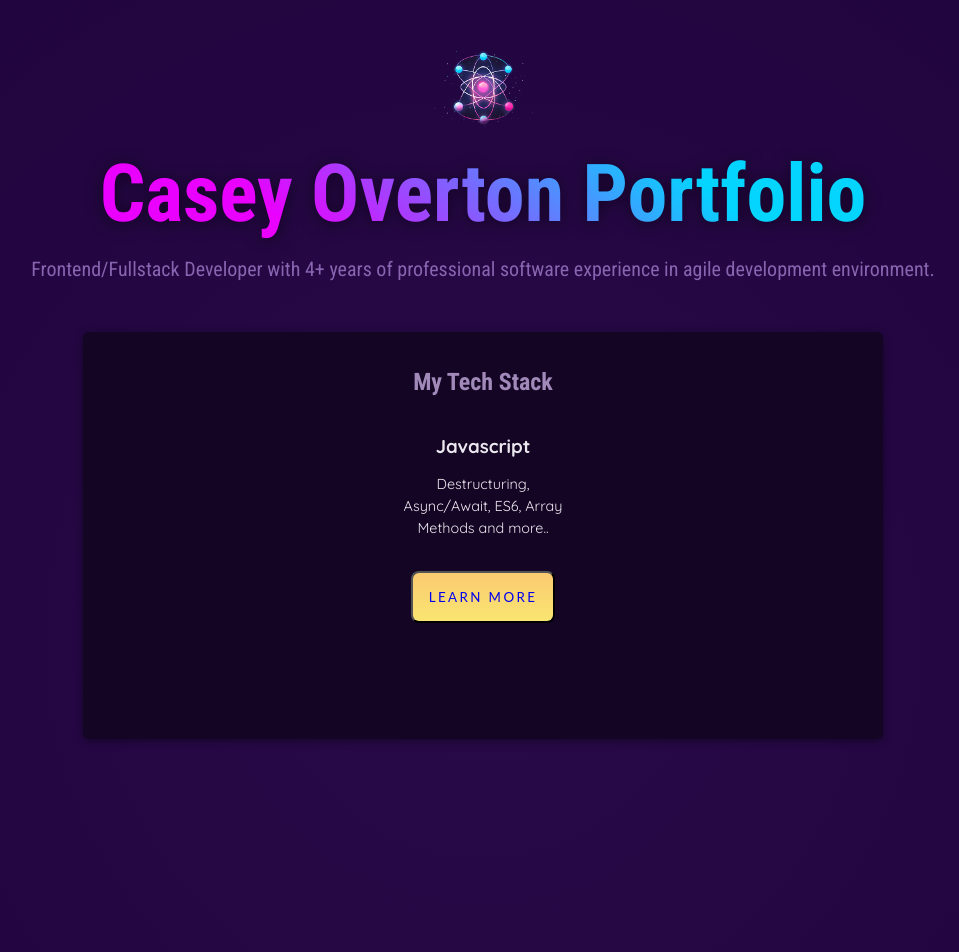
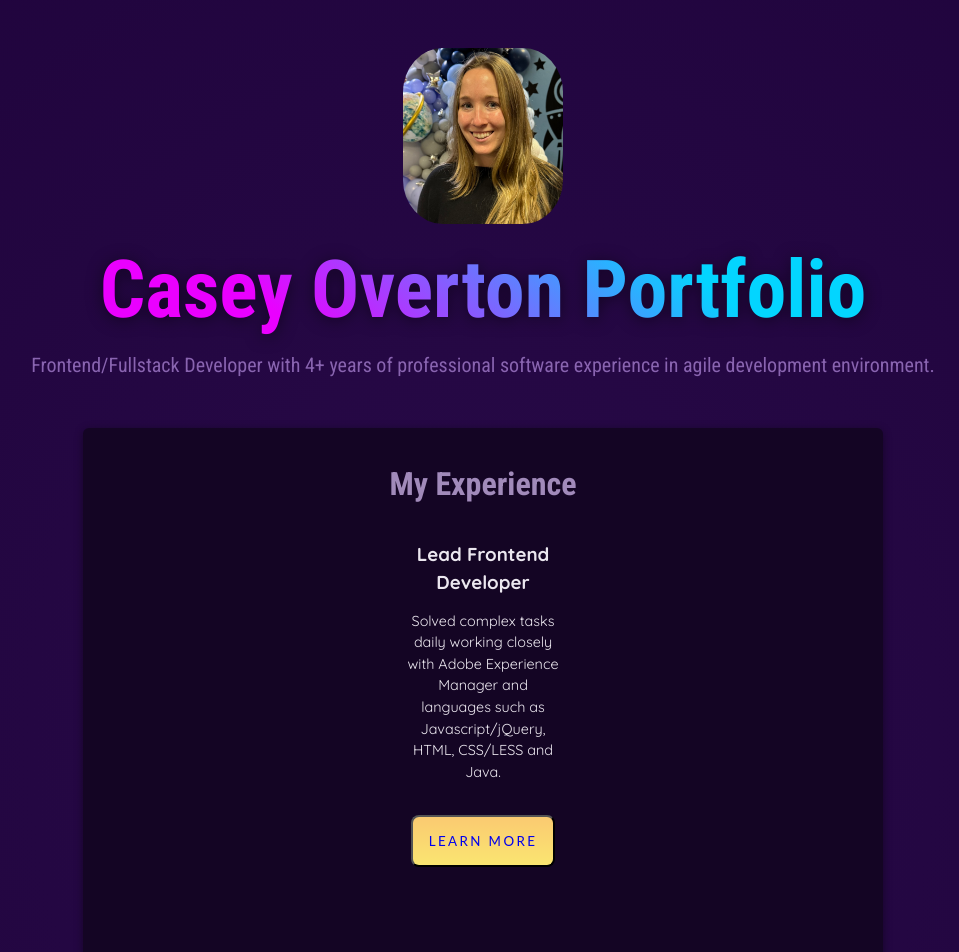
Before and after one commit to CaseyOverton/react-portfolio-2024, a React (Vite) app: page / in a window 1280 px wide. Shown: the top 952 px of the page, without its empty margins (157-1116 px from the left). Built offline with nearby package versions, Linux system fonts and the light colour scheme.

Commit message:
Carousel reworking

```diff
--- a/src/App.jsx
+++ b/src/App.jsx
@@ -1,60 +1,13 @@
-import TechStack from '../src/components/techStack.jsx'
-import Header from '../src/components/header.jsx'
+import Header from './components/Header.jsx'
 import React from 'react'
-import useEmblaCarousel from 'embla-carousel-react'
-
-export function EmblaCarousel() {
-  const [emblaRef] = useEmblaCarousel({ loop: true })
-
-  return (
-    <div className="embla" ref={emblaRef}>
-      <div className="embla__container">
-        <div className="embla__slide">
-          <TechStack
-            title="Javascript"
-            description="Destructuring, Async/Await, ES6, Array Methods and more.. "
-            url="https://hackernoon.com/12-javascript-concepts-that-will-level-up-your-development-skills-b37d16ad7104"/>
-        </div>
-        <div className="embla__slide">
-          <TechStack
-            title="React"
-            description="Proficient in hooks, redux, props and more."
-            url="https://stackoverflow.com/questions/41080481/in-reactjs-how-to-invoke-link-click-via-button-press"/>
-        </div>
-        <div className="embla__slide">
-          <TechStack
-            title="React-Native"
-            description="IOS/Andriod development, mobile UI stylization using CSS, react-native components "
-            url="https://hackernoon.com/12-javascript-concepts-that-will-level-up-your-development-skills-b37d16ad7104"/>
-        </div>
-        <div className="embla__slide">
-          <TechStack
-            title="HTML/CSS"
-            description="HTML, JSX, CSS, LESS, HTL Sightly"
-            url="https://hackernoon.com/12-javascript-concepts-that-will-level-up-your-development-skills-b37d16ad7104"/>
-        </div>
-        <div className="embla__slide">
-          <TechStack
-            title="Applications Used: "
-            description="Github/Gitlab, Jira, Jenkins,Figma"
-            url="https://hackernoon.com/12-javascript-concepts-that-will-level-up-your-development-skills-b37d16ad7104"/>
-        </div>
-      </div>
-    </div>
-  )
-}
+import CarouselCards from './components/CarouselCards.jsx';
 
 function App() {
   return (
     <div>
       <Header />
       <main>
-        <section id="core-concepts">
-        <h2>My Tech Stack</h2>
-        <ul>
-          <EmblaCarousel />
-        </ul>
-        </section>
+        <CarouselCards />
       </main>
     </div>
   );
--- /dev/null
+++ b/src/components/CarouselCards.jsx
@@ -0,0 +1,22 @@
+import TechStackCarousel from './TechStackCarousel.jsx'
+import ExperienceCarousel from './ExperienceCarousel.jsx';
+
+function CarouselCards() {
+    return (
+    <div>
+        <section class="core-concepts">
+            <h2>My Experience</h2>
+            <ul>
+            <ExperienceCarousel />
+            </ul>
+        </section>
+        <section class="core-concepts">
+            <h2>My Tech Stack</h2>
+            <ul>
+            <TechStackCarousel />
+            </ul>
+        </section>
+    </div>
+    )
+}
+export default CarouselCards
--- /dev/null
+++ b/src/components/ExperienceCarousel.jsx
@@ -0,0 +1,22 @@
+import useEmblaCarousel from 'embla-carousel-react'
+import { EXPERIENCE_DATA } from '../data.js'
+import TechStack from './TechStack.jsx'
+export default function ExperienceCarousel() {
+    const [emblaRef] = useEmblaCarousel({ loop: true })
+
+    return (
+      <div className="embla" ref={emblaRef}>
+        <div className="embla__container">
+          <div className="embla__slide">
+            <TechStack {...EXPERIENCE_DATA[0]}/>
+          </div>
+          <div className="embla__slide">
+            <TechStack {...EXPERIENCE_DATA[1]}/>
+          </div>
+          <div className="embla__slide">
+            <TechStack {...EXPERIENCE_DATA[2]}/>
+          </div>
+        </div>
+      </div>
+    )
+  }
--- /dev/null
+++ b/src/components/TechStackCarousel.jsx
@@ -0,0 +1,29 @@
+import useEmblaCarousel from 'embla-carousel-react'
+import { TECH_STACK_DATA, EXPERIENCE_DATA } from '../data.js'
+import TechStack from './TechStack.jsx'
+
+export default function TechStackCarousel() {
+    const [emblaRef] = useEmblaCarousel({ loop: true })
+
+    return (
+      <div className="embla" ref={emblaRef}>
+        <div className="embla__container">
+          <div className="embla__slide">
+            <TechStack {...TECH_STACK_DATA[0]}/>
+          </div>
+          <div className="embla__slide">
+            <TechStack {...TECH_STACK_DATA[1]}/>
+          </div>
+          <div className="embla__slide">
+            <TechStack {...TECH_STACK_DATA[2]}/>
+          </div>
+          <div className="embla__slide">
+            <TechStack {...TECH_STACK_DATA[3]}/>
+          </div>
+          <div className="embla__slide">
+            <TechStack {...TECH_STACK_DATA[4]}/>
+          </div>
+        </div>
+      </div>
+    )
+  }
--- a/src/components/header.jsx
+++ b/src/components/header.jsx
@@ -1,16 +1,11 @@
-import imgSrc from '../../src/assets/react-core-concepts.png'
-
-export const userData = {
-    firstName: 'Casey',
-    lastName: 'Overton',
-    title: 'Software Developer',
-  };
+import imgSrc from '../../src/assets/Casey-Overton.jpeg'
+import { USER_DATA } from '../data.js'
 
 function Header() {
     return (
       <header>
         <img src={imgSrc} alt="Stylized atom" />
-        <h1>{userData.firstName} {userData.lastName} Portfolio</h1>
+        <h1>{USER_DATA.firstName} {USER_DATA.lastName} Portfolio</h1>
         <p>
           Frontend/Fullstack Developer with 4+ years of professional software experience in agile development environment.
         </p>
--- a/src/components/techStack.jsx
+++ b/src/components/techStack.jsx
@@ -1,10 +1,10 @@
-function TechStack(props) {
+function TechStack({title, description, url}) {
     return (
       <li>
-          <h3>{props.title}</h3>
-          <p>{props.description}</p>
+          <h3>{title}</h3>
+          <p>{description}</p>
           <button>
-            <a href={props.url} target="_blank">Learn More</a>
+            <a href={url} target="_blank">Learn More</a>
           </button>
       </li>
     )
--- /dev/null
+++ b/src/data.js
@@ -0,0 +1,51 @@
+export const TECH_STACK_DATA = [
+    {
+        title: "Javascript",
+        description: "Destructuring, Async/Await, ES6, Array Methods and more.. ",
+        url: "https://hackernoon.com/12-javascript-concepts-that-will-level-up-your-development-skills-b37d16ad7104"
+    },
+    {
+        title:"React",
+        description:"Proficient in hooks, redux, props and more.",
+        url:"https://stackoverflow.com/questions/41080481/in-reactjs-how-to-invoke-link-click-via-button-press"
+    },
+    {
+        title:"React-Native",
+        description:"IOS/Andriod development, mobile UI stylization using CSS, react-native components",
+        url:"https://hackernoon.com/12-javascript-concepts-that-will-level-up-your-development-skills-b37d16ad7104"
+    },
+    {
+        title:"HTML/CSS",
+        description:"HTML, JSX, CSS, LESS, HTL Sightly",
+        url:"https://hackernoon.com/12-javascript-concepts-that-will-level-up-your-development-skills-b37d16ad7104"
+    },
+    {
+        title:"Applications Used: ",
+        description:"Github/Gitlab, Jira, Jenkins,Figma",
+        url:"https://hackernoon.com/12-javascript-concepts-that-will-level-up-your-development-skills-b37d16ad7104"
+    },
+
+]
+export const EXPERIENCE_DATA = [
+    {
+        title: "Lead Frontend Developer",
+        description: "Solved complex tasks daily working closely with Adobe Experience Manager and languages such as Javascript/jQuery, HTML, CSS/LESS and Java.",
+        url: "https://hackernoon.com/12-javascript-concepts-that-will-level-up-your-development-skills-b37d16ad7104"
+    },
+    {
+        title:"Fullstack React-Native Developer",
+        description:"Worked on mobile application (android and IOS) with TypeScript to create custom components as well as CSS to implement best practices for the design UI. ",
+        url:"https://stackoverflow.com/questions/41080481/in-reactjs-how-to-invoke-link-click-via-button-press"
+    },
+    {
+        title:"UNC Chapel Hill Grad",
+        description:"Completed a FullStack Developer Certification program at UNC, Chapell Hill. Worked with React, Javascript, Unit Testing and backend languages such as SQL, NoSQL, Mongo and more.",
+        url:"https://hackernoon.com/12-javascript-concepts-that-will-level-up-your-development-skills-b37d16ad7104"
+    },
+]
+
+export const USER_DATA = {
+    firstName: 'Casey',
+    lastName: 'Overton',
+    title: 'Software Developer',
+};
--- a/src/style/index.css
+++ b/src/style/index.css
@@ -25,9 +25,10 @@ header {
 }
 
 header img {
-  height: 5rem;
+  height: 11rem;
   width: 10rem;
   object-fit: cover;
+  border-radius: 25%;
 }
 
 header h1 {
@@ -53,11 +54,16 @@ main {
   margin: auto;
 }
 
-#core-concepts {
+.core-concepts {
   padding: 2rem;
   border-radius: 6px;
   background-color: #140524;
   box-shadow: 0 2px 8px rgba(0, 0, 0, 0.4);
+  margin-bottom: 3rem;
+
+  >h2 {
+    font-size: 2rem;
+  }
 }
 
 main h2 {
@@ -67,7 +73,7 @@ main h2 {
   color: #a18aba;
 }
 
-#core-concepts ul {
+.core-concepts ul {
   list-style: none;
   padding: 0;
   margin: 0;
@@ -77,26 +83,26 @@ main h2 {
   justify-content: center;
 }
 
-#core-concepts li {
+.core-concepts li {
   width: 10rem;
   text-align: center;
 }
 
-#core-concepts li img {
+.core-concepts li img {
   height: 4rem;
   width: 6rem;
   object-fit: cover;
 }
 
-#core-concepts li h3 {
+.core-concepts li h3 {
   margin: 0.5rem 0;
 }
 
-#core-concepts li p {
+.core-concepts li p {
   font-size: 0.9rem;
 }
 
-#core-concepts button{
+.core-concepts button{
   display: flex;
   flex-direction: column;
   align-items: center;
--- a/vite.config.js
+++ b/vite.config.js
@@ -4,5 +4,5 @@ import react from "@vitejs/plugin-react";
 // https://vitejs.dev/config/
 export default defineConfig({
   plugins: [react()],
-  base: "./react-portfolio-2024/"
+  base: "/react-portfolio-2024/"
 });
```
Also changed, not shown: src/assets/Casey-Overton.jpeg (added).
